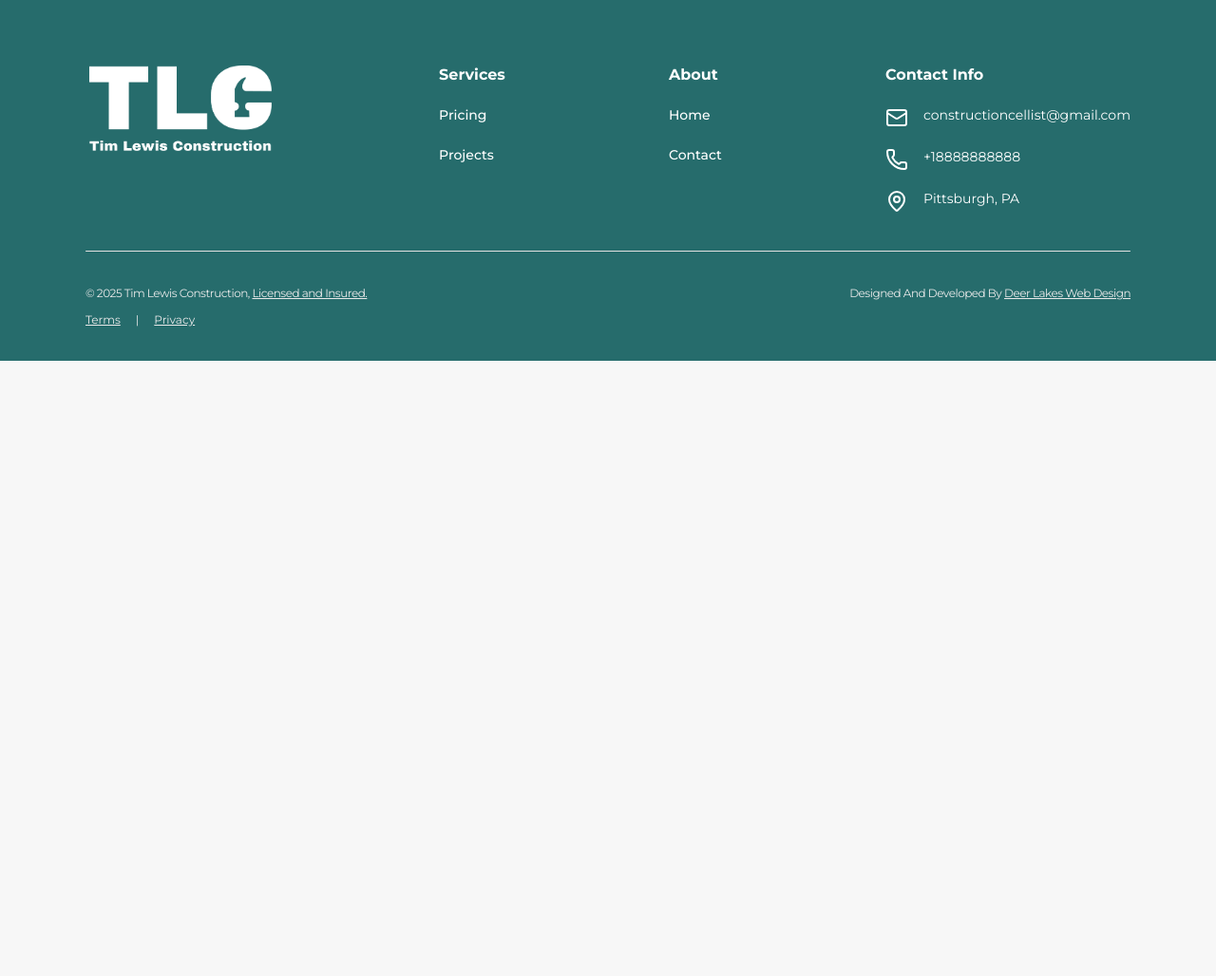
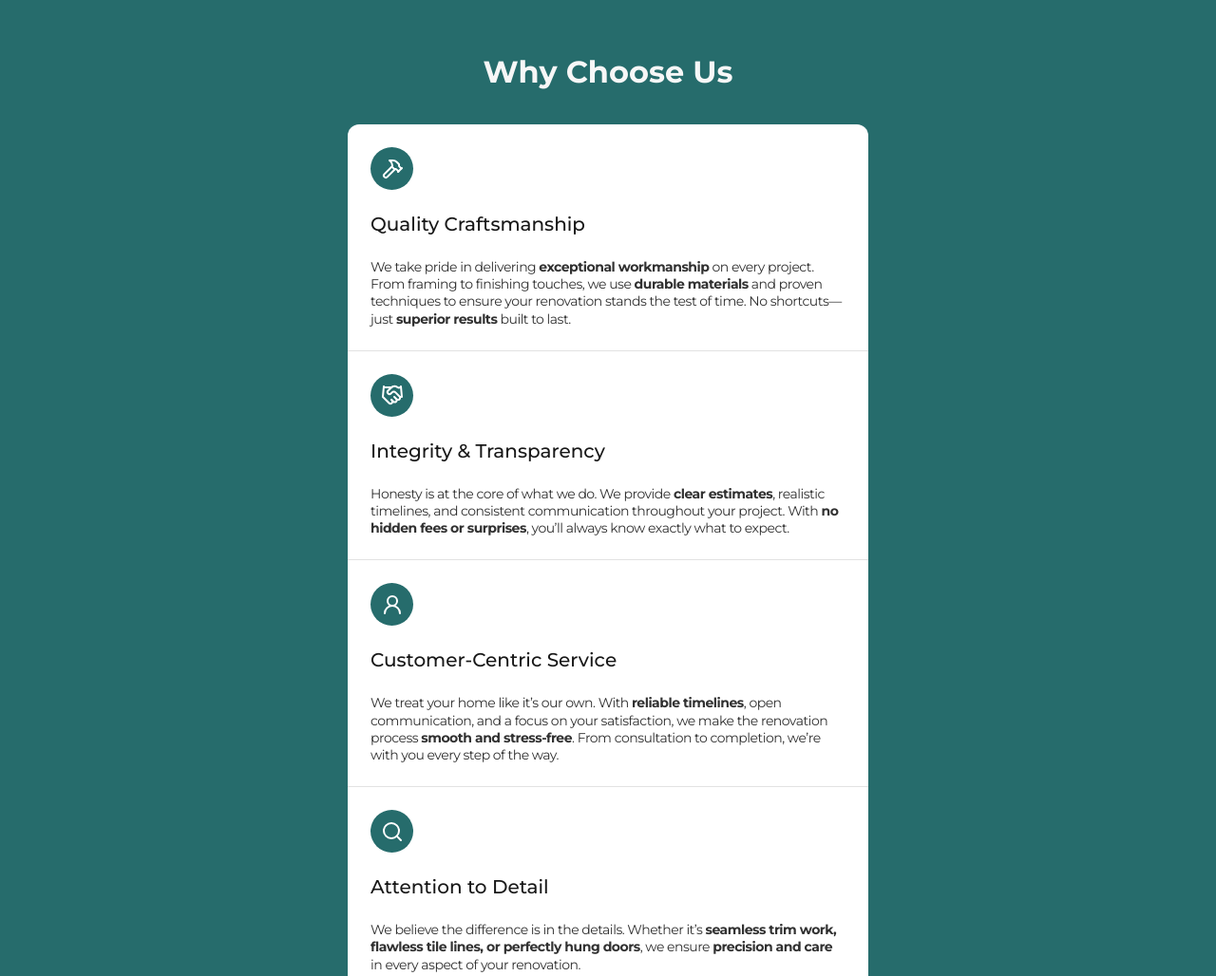
Before and after one commit to jclind/tim-lewis-construction, an Astro site: page /about in a window 1280 px wide. Shown: the part 1160-2188 px from the top of the page at 95% size. Before the commit the page ends 1540 px from the top, so only its background shows below. Built offline with nearby package versions, Linux system fonts and the light colour scheme; Astro itself is replaced by a stand-in of ours.

Commit message:
feat(about): begin adding list of values for WhyChooseUs section in about page

```diff
--- /dev/null
+++ b/src/components/Pages/About/WhyChooseUs/WhyChooseUs.module.scss
@@ -0,0 +1,47 @@
+@use '../../../../styles/vars' as *;
+
+.WhyChooseUs {
+  background: $primary-accent;
+  padding: $gap-xl 0;
+
+  .content {
+    h1 {
+      margin-bottom: $gap-large;
+    }
+    .values {
+      background: $white;
+      border-radius: $border-radius;
+      .value {
+        display: flex;
+        flex-direction: column;
+        gap: $gap-medium;
+        padding: $gap-medium;
+        border-bottom: 1px solid $border-color;
+
+        &:last-of-type {
+          border-bottom: none;
+        }
+
+        .icon_container {
+          display: flex;
+          justify-content: center;
+
+          align-items: center;
+          height: 45px;
+          width: 45px;
+          background: $primary-accent;
+          border-radius: 50%;
+          color: $white;
+        }
+        h2 {
+          font-size: $fs-medium;
+          font-weight: 500;
+        }
+        p {
+          color: $secondary-text;
+          font-size: $fs-small;
+        }
+      }
+    }
+  }
+}
--- /dev/null
+++ b/src/components/Pages/About/WhyChooseUs/WhyChooseUs.tsx
@@ -0,0 +1,71 @@
+import React from 'react'
+import styles from './WhyChooseUs.module.scss'
+import {
+  Calendar,
+  Hammer,
+  Handshake,
+  House,
+  Search,
+  UserRound,
+} from 'lucide-react'
+
+const valuesList = [
+  {
+    Icon: Hammer,
+    title: 'Quality Craftsmanship',
+    text: `We take pride in delivering <strong>exceptional workmanship</strong> on every project. From framing to finishing touches, we use <strong>durable materials</strong> and proven techniques to ensure your renovation stands the test of time. No shortcuts—just <strong>superior results</strong> built to last.`,
+  },
+  {
+    Icon: Handshake,
+    title: 'Integrity & Transparency ',
+    text: 'Honesty is at the core of what we do. We provide <strong>clear estimates</strong>, realistic timelines, and consistent communication throughout your project. With <strong>no hidden fees or surprises</strong>, you’ll always know exactly what to expect.',
+  },
+  {
+    Icon: UserRound,
+    title: 'Customer-Centric Service',
+    text: 'We treat your home like it’s our own. With <strong>reliable timelines</strong>, open communication, and a focus on your satisfaction, we make the renovation process <strong>smooth and stress-free</strong>. From consultation to completion, we’re with you every step of the way.',
+  },
+  {
+    Icon: Search,
+    title: 'Attention to Detail',
+    text: 'We believe the difference is in the details. Whether it’s <strong>seamless trim work, flawless tile lines, or perfectly hung doors</strong>, we ensure <strong>precision and care</strong> in every aspect of your renovation.',
+  },
+  {
+    Icon: Calendar,
+    title: 'Reliability & Accountability',
+    text: 'You can count on us to be <strong>punctual, professional, and dependable</strong>. We respect your time and property, sticking to agreed-upon schedules and leaving your space <strong>clean and organized</strong> when the job is done. ',
+  },
+  {
+    Icon: House,
+    title: 'Personalized Solutions',
+    text: 'Every home is unique, and so is every renovation. We tailor our services to <strong>fit your needs and style</strong>, offering customized solutions that bring your vision to life. Whether it’s a modern kitchen or a cozy deck, we make it yours.',
+  },
+]
+
+const WhyChooseUs = () => {
+  return (
+    <div className={styles.WhyChooseUs}>
+      <div className='page__inner'>
+        <div className={styles.content}>
+          <h1 className='page-title text-inverted'>Why Choose Us</h1>
+          <div className={styles.values}>
+            {valuesList.map(value => (
+              <div className={`${styles.value}`} key={value.title}>
+                <div className={styles.icon_container}>
+                  <value.Icon />
+                </div>
+                <h2 className={styles.title}>{value.title}</h2>
+                <p
+                  className='text'
+                  dangerouslySetInnerHTML={{ __html: value.text }}
+                ></p>
+              </div>
+            ))}
+          </div>
+        </div>
+      </div>
+    </div>
+  )
+}
+
+export default WhyChooseUs
--- /dev/null
+++ b/src/components/Pages/About/WhyChooseUs/index.tsx
@@ -0,0 +1 @@
+export {default} from './WhyChooseUs'
--- a/src/pages/about.astro
+++ b/src/pages/about.astro
@@ -4,6 +4,7 @@ import Hero from '../components/Pages/Home/Hero';
 import '../styles/global.scss';
 import DefaultHero from '../components/Layout/DefaultHero';
 import AboutTimLewis from '../components/Pages/About/AboutTimLewis';
+import WhyChooseUs from '../components/Pages/About/WhyChooseUs';
 
 
 const heroData = {
@@ -19,4 +20,5 @@ const heroData = {
     description={heroData.description}
   />
   <AboutTimLewis />
+  <WhyChooseUs />
 </Layout>
```
